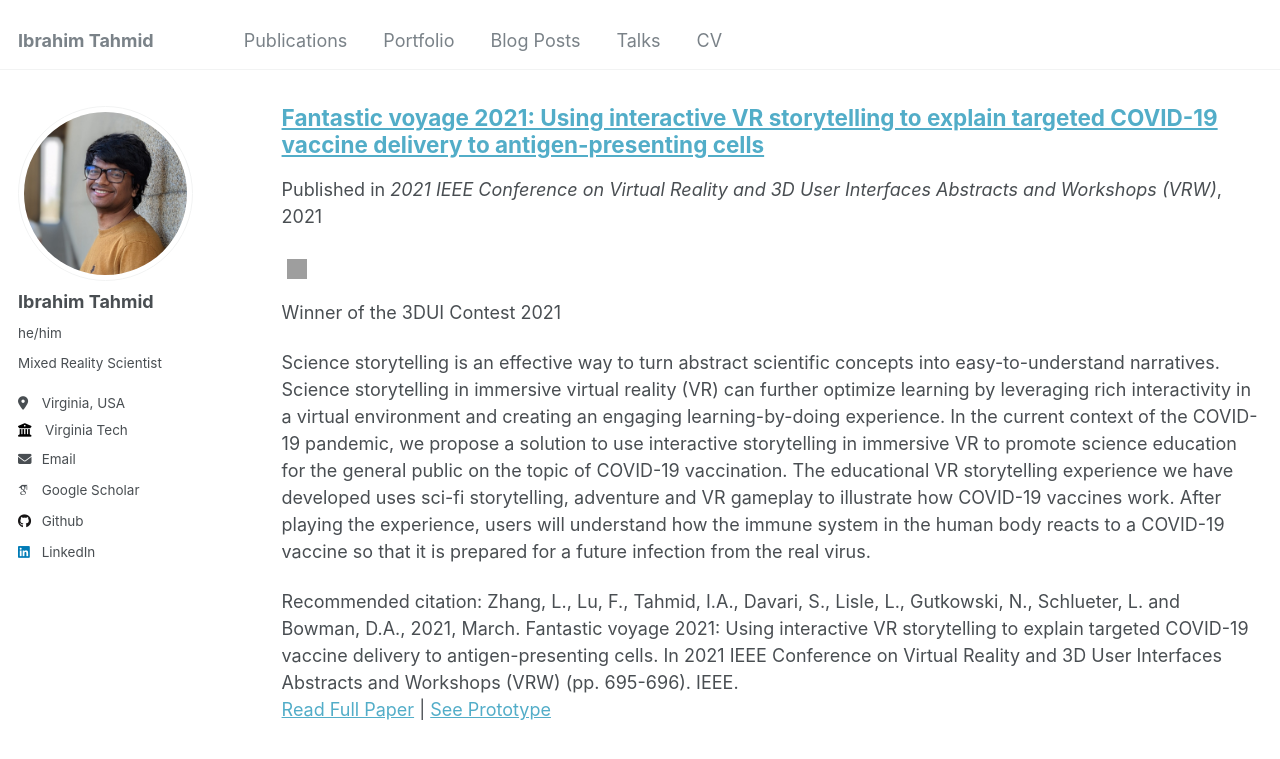
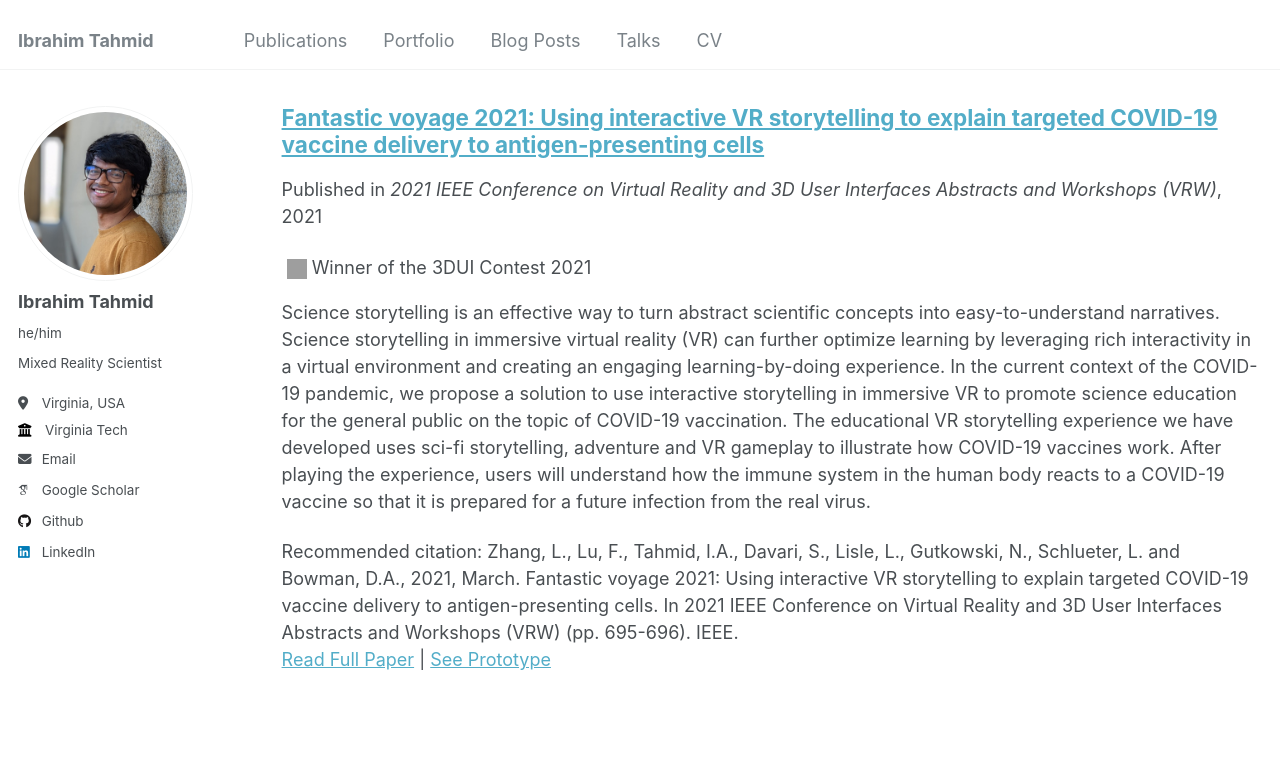
Before and after one commit to iatahmid/iatahmid.github.io, a Jekyll site: the page built from _pages/publications.html, in a window 1280 px wide and 900 px high, scrolled down 5427 px. Shown: the top 759 px of the window. Built offline with Jekyll 4.4.1, drawn with Linux system fonts in a browser that asks for light colours; some web fonts are replaced; grey boxes are pictures that could not be loaded.

Commit message:
added award

```diff
--- a/_includes/archive-single.html
+++ b/_includes/archive-single.html
@@ -48,7 +48,7 @@
 
     {% if post.award %}
       <img src="/images/award.png" alt="Award Icon" style="width: 20px; height: 20px; margin-left: 5px;">
-      <p> {{ post.award}} </p>
+      <p style="display: inline;"> {{ post.award }} </p>
     {% endif %}
 
     {% if post.excerpt and site.read_more != 'enabled' %}
```
